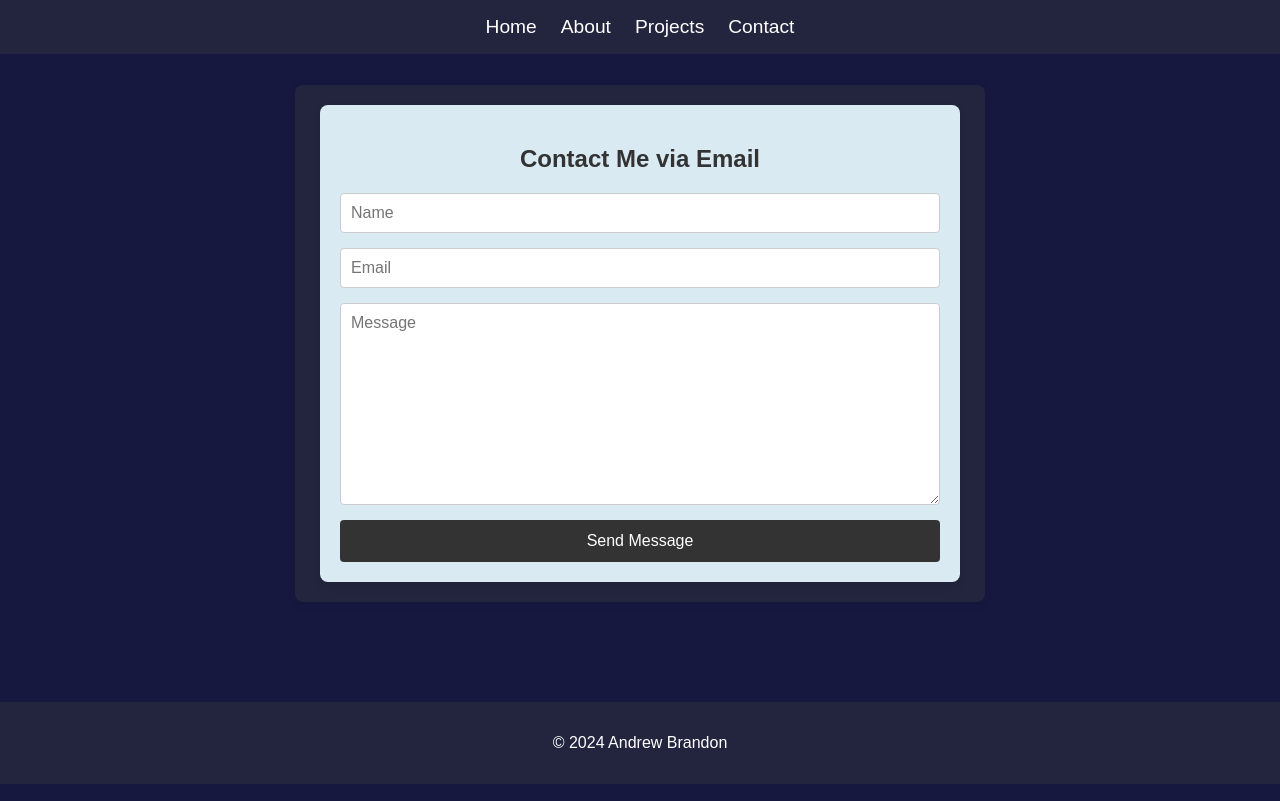
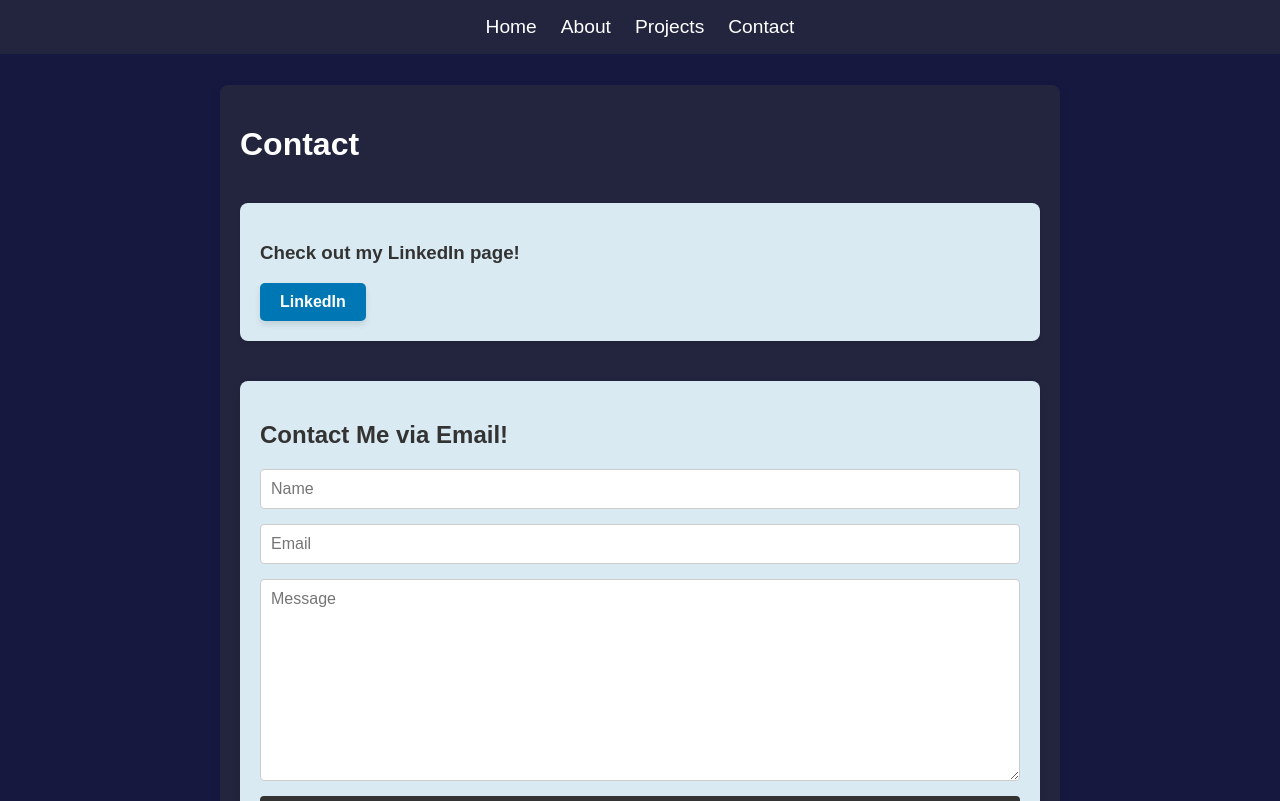
Before and after one commit to realBrando/PersonalWebsite, a React (Create React App) app: page /contact in a window 1280 px wide. Shown: the top 801 px of the page. Built offline with nearby package versions, Linux system fonts and the light colour scheme.

Commit message:
contact page, tweak home page

```diff
--- a/src/components/Contact.css
+++ b/src/components/Contact.css
@@ -1,5 +1,5 @@
 .contact-container {
-  max-width: 650px;
+  max-width: 800px;
   margin: 0 auto;
   padding: 20px;
   background-color: #23253e;
@@ -8,21 +8,58 @@
   margin-top: 25px;
 }
 
+.linkedin-info {
+  max-width: 1100px; /* Same max width as the profile card */
+  margin: 40px auto; /* Center horizontally and add vertical space */
+  padding: 20px; /* Add padding around the introduction section */
+  background-color: #D9EAF2; /* Optional: match or complement the profile card background */
+  border-radius: 8px; /* Optional: rounded corners for consistency */
+  box-shadow: 0 2px 5px rgba(0, 0, 0, 0.1); /* Optional: subtle shadow */
+}
+
+.LinkedInButton {
+  background-color: #0077b5; /* LinkedIn's brand color */
+  color: white;
+  border: none;
+  padding: 10px 20px;
+  font-size: 16px;
+  font-weight: bold;
+  border-radius: 5px;
+  cursor: pointer;
+  transition: background-color 0.3s ease;
+  box-shadow: 0 4px 6px rgba(0, 0, 0, 0.1); /* subtle shadow */
+}
+
+.LinkedInButton:hover {
+  background-color: #005582; /* Darker LinkedIn color on hover */
+  box-shadow: 0 6px 8px rgba(0, 0, 0, 0.2); /* Increase shadow on hover */
+}
+
+.LinkedInButton:active {
+  background-color: #003f5a; /* Even darker color when clicked */
+  transform: scale(0.98); /* Slight button press effect */
+}
+
 section {
     padding: 20px;
     background-color: #D9EAF2;
-    max-width: 600px;
+    max-width: 800px;
     margin: 0 auto;
     border-radius: 8px;
     box-shadow: 0 4px 8px rgba(0, 0, 0, 0.1);
   }
 
   h2 {
-    text-align: center;
+    text-align: left;
     font-family: 'Arial', sans-serif;
     color: #333333;
   }
 
+  h3 {
+    text-align: left;
+    font-family: 'Arial', sans-serif;
+    color: #333333;
+  }
   form {
     display: flex;
     flex-direction: column;
--- a/src/components/HomePage.css
+++ b/src/components/HomePage.css
@@ -1,4 +1,14 @@
 /* src/components/HomePage.css */
+
+.info-container {
+    max-width: 1100px;
+    margin: 0 auto;
+    padding: 20px;
+    background-color: #23253e;
+    border-radius: 8px;
+    box-shadow: 0 2px 8px rgba(0, 0, 0, 0.1);
+    margin-top: 25px;
+  }
 .overview-info {
     max-width: 1100px; /* Same max width as the profile card */
     margin: 20px auto; /* Center horizontally and add vertical space */
--- a/src/pages/ContactPage.jsx
+++ b/src/pages/ContactPage.jsx
@@ -30,9 +30,16 @@ const Contact = () => {
 
   return (
     <div className='contact-container'>
+      <h1>Contact</h1>
+      <div className='linkedin-info'>
+        <h3>Check out my LinkedIn page!</h3>
+        <a href="https://www.linkedin.com/in/andrew-brandon-43b4561b6" target="_blank" rel='noopener noreferrer'>
+        <button className='LinkedInButton'>LinkedIn</button>
+        </a>
+      </div>
       <section>
       <div>
-          <h2>Contact Me via Email</h2>
+          <h2>Contact Me via Email!</h2>
           <form ref={form} onSubmit={sendEmail}>
               <input type = "text"
               placeholder= "Name"
--- a/src/pages/HomePage.jsx
+++ b/src/pages/HomePage.jsx
@@ -5,7 +5,7 @@ import '../components/HomePage.css';
 
 const Home = () => {
   return (
-    <div>
+    <div className='info-container'>
       <div>
         <ProfileCard/> {ProfileCard}
         </div>
```
